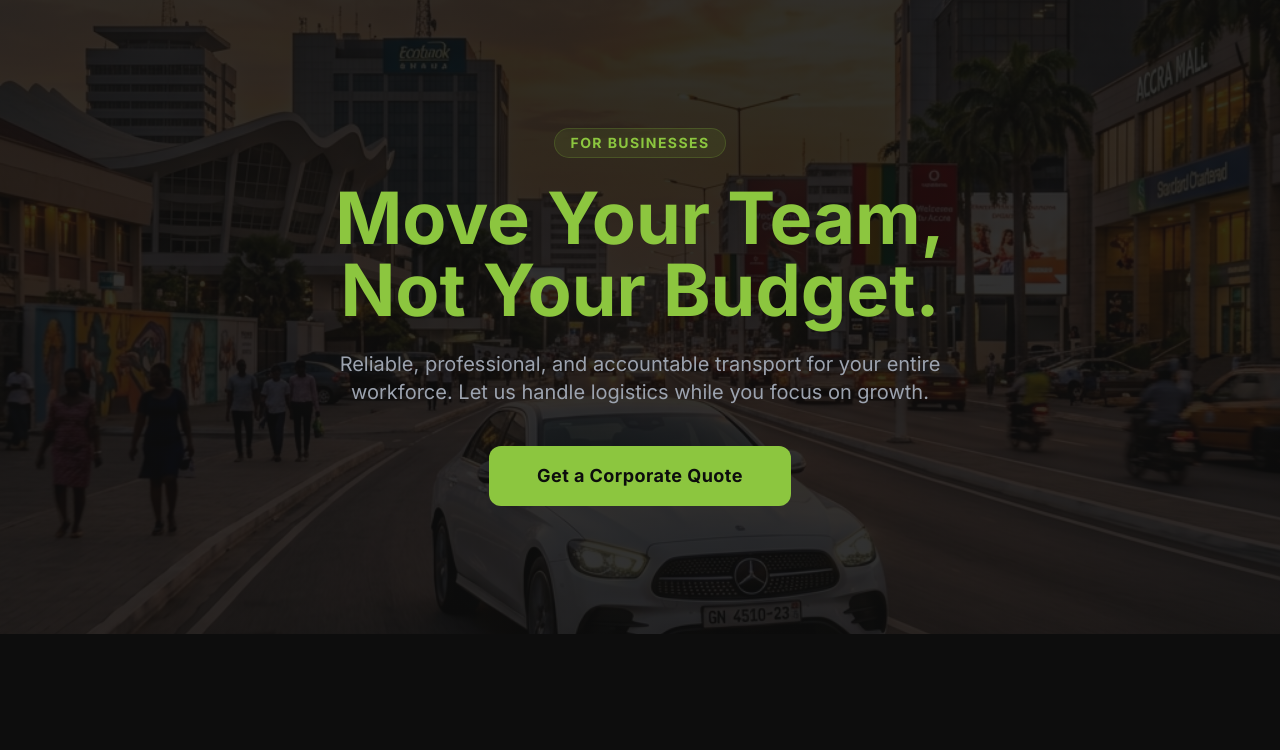
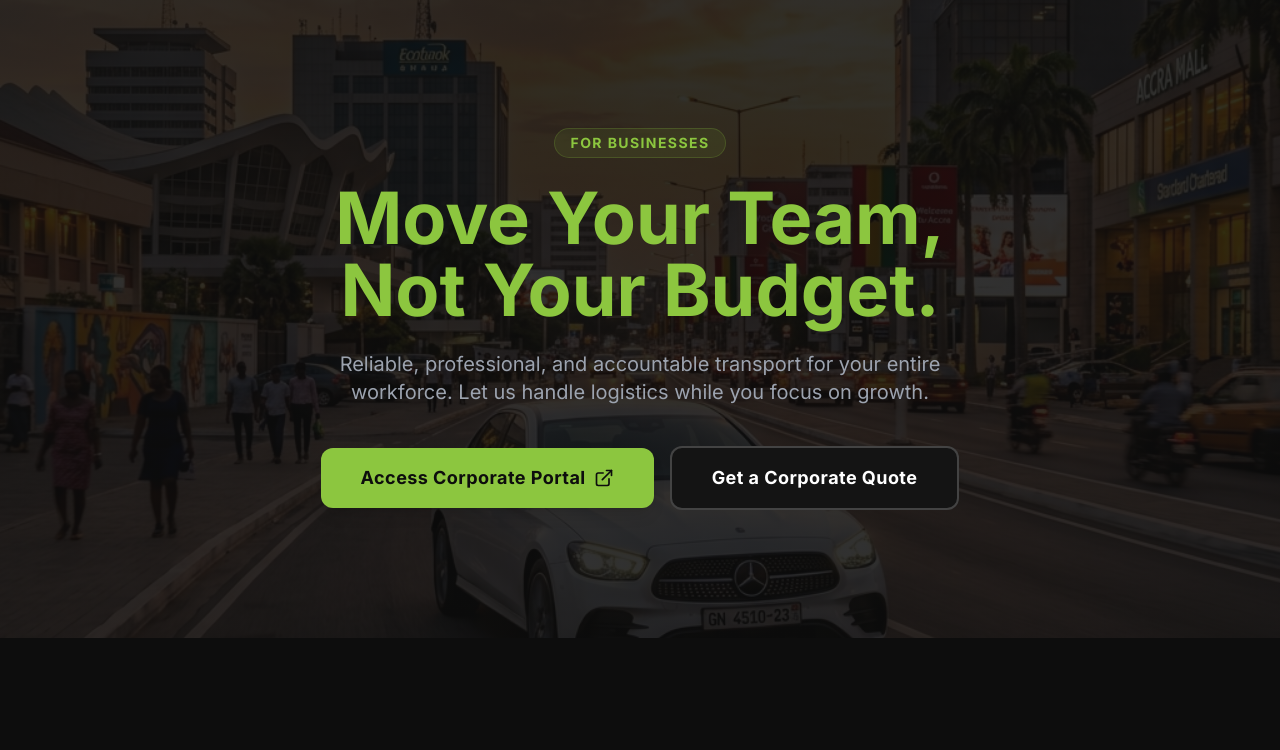
Before and after one commit to Bryt00/flexy-backend-python, a Django app: template website/templates/website/corporate.html in a window 1280 px wide. Shown: the part 80-830 px from the top of the page. Run offline with Django 5.2, Linux system fonts and the light colour scheme; the template is opened without the code that fills it, so the values that code supplies are empty; some libraries are stand-ins or nearby versions.

Commit message:
feat(website): link corporate landing page to corporate portal

```diff
--- a/website/templates/website/corporate.html
+++ b/website/templates/website/corporate.html
@@ -24,7 +24,13 @@
         <div class="inline-block px-4 py-1 rounded-full bg-brand/10 border border-brand/20 text-brand text-sm font-bold uppercase tracking-widest mb-6">For Businesses</div>
         <h1 class="text-6xl md:text-7xl font-bold mb-6 hero-gradient-text leading-tight">Move Your Team,<br>Not Your Budget.</h1>
         <p class="text-xl text-gray-400 max-w-2xl mx-auto mb-10">Reliable, professional, and accountable transport for your entire workforce. Let us handle logistics while you focus on growth.</p>
-        <a href="{% url 'contact' %}" class="btn btn-primary px-12 text-lg">Get a Corporate Quote</a>
+        <div class="flex flex-wrap items-center justify-center gap-4">
+            <a href="https://corporate.flexyridegh.com" target="_blank" rel="noopener noreferrer" class="btn btn-primary px-10 text-lg flex items-center gap-2 shadow-lg hover:shadow-brand/20 transition-all">
+                <span>Access Corporate Portal</span>
+                <i data-lucide="external-link" class="w-5 h-5"></i>
+            </a>
+            <a href="{% url 'contact' %}" class="btn btn-outline px-10 text-lg">Get a Corporate Quote</a>
+        </div>
     </div>
 </section>
 
@@ -81,7 +87,13 @@
             <p class="text-brand font-bold uppercase tracking-widest text-sm mb-4">Get Started Today</p>
             <h3 class="text-3xl font-bold mb-6 text-white">Request a Tailored Quote</h3>
             <p class="text-gray-400 mb-8 leading-relaxed">Tell us about your fleet size and transport needs. We will get back to you within 24 hours with a custom package.</p>
-            <a href="{% url 'contact' %}" class="btn btn-primary w-full text-lg py-4">Contact Our Business Team</a>
+            <div class="flex flex-col sm:flex-row gap-3">
+                <a href="https://corporate.flexyridegh.com" target="_blank" rel="noopener noreferrer" class="btn btn-primary flex-1 text-base py-3.5 flex items-center justify-center gap-2 shadow-md">
+                    <span>Corporate Portal</span>
+                    <i data-lucide="external-link" class="w-4 h-4"></i>
+                </a>
+                <a href="{% url 'contact' %}" class="btn btn-outline flex-1 text-base py-3.5">Contact Sales</a>
+            </div>
         </div>
     </div>
 </section>
@@ -91,7 +103,13 @@
         <div class="max-w-2xl mx-auto">
             <h2 class="text-4xl font-bold mb-4 text-white">Ready to optimize your staff transport?</h2>
             <p class="text-gray-400 mb-10">Join dozens of companies across Ghana that trust FlexyRide Corporate for their daily transport needs.</p>
-            <a href="{% url 'contact' %}" class="btn btn-primary px-12">Talk to Our Team</a>
+            <div class="flex flex-wrap items-center justify-center gap-4">
+                <a href="https://corporate.flexyridegh.com" target="_blank" rel="noopener noreferrer" class="btn btn-primary px-10 text-lg flex items-center gap-2 shadow-lg">
+                    <span>Enter Corporate Portal</span>
+                    <i data-lucide="external-link" class="w-5 h-5"></i>
+                </a>
+                <a href="{% url 'contact' %}" class="btn btn-outline px-10 text-lg">Talk to Our Team</a>
+            </div>
         </div>
     </div>
 </section>
```
